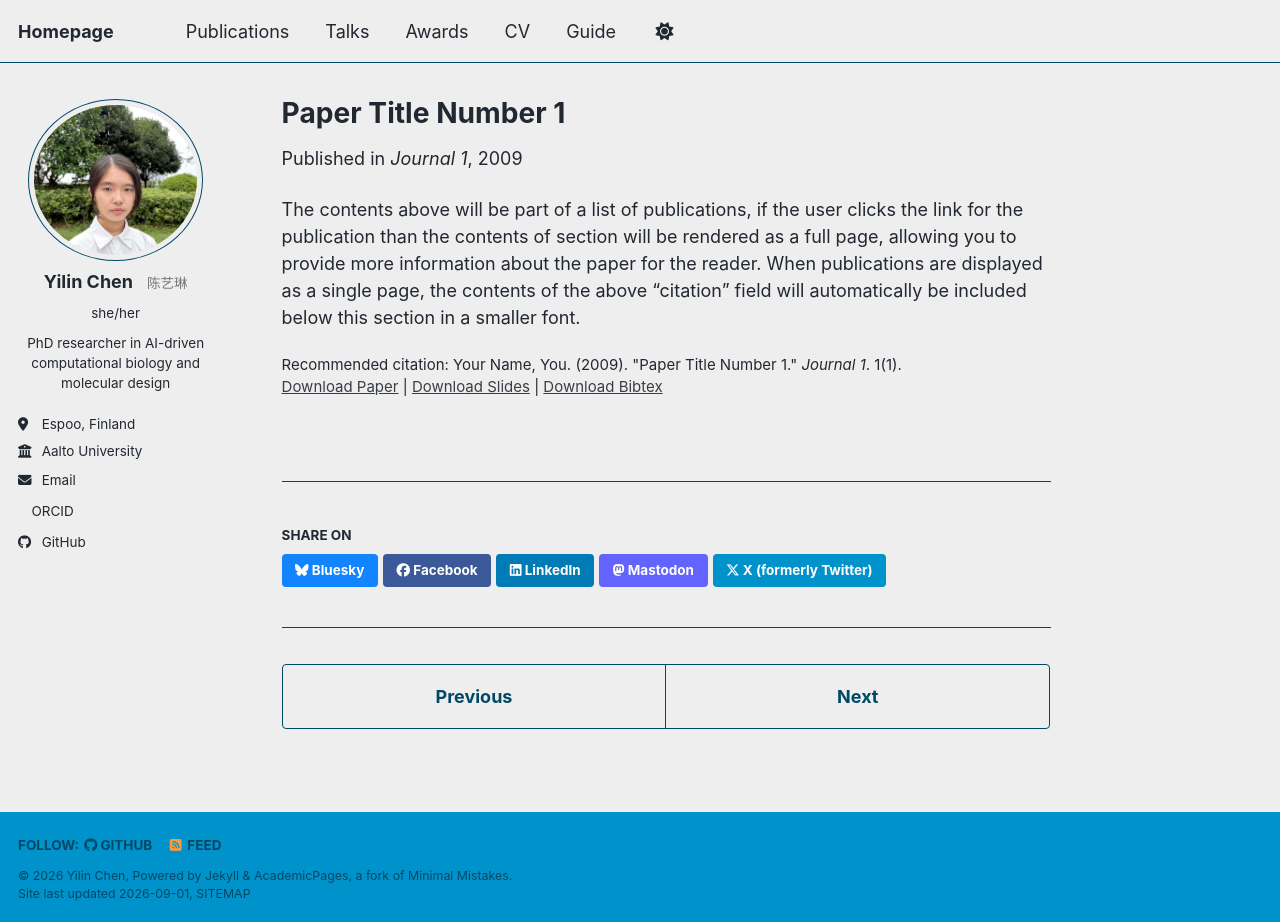
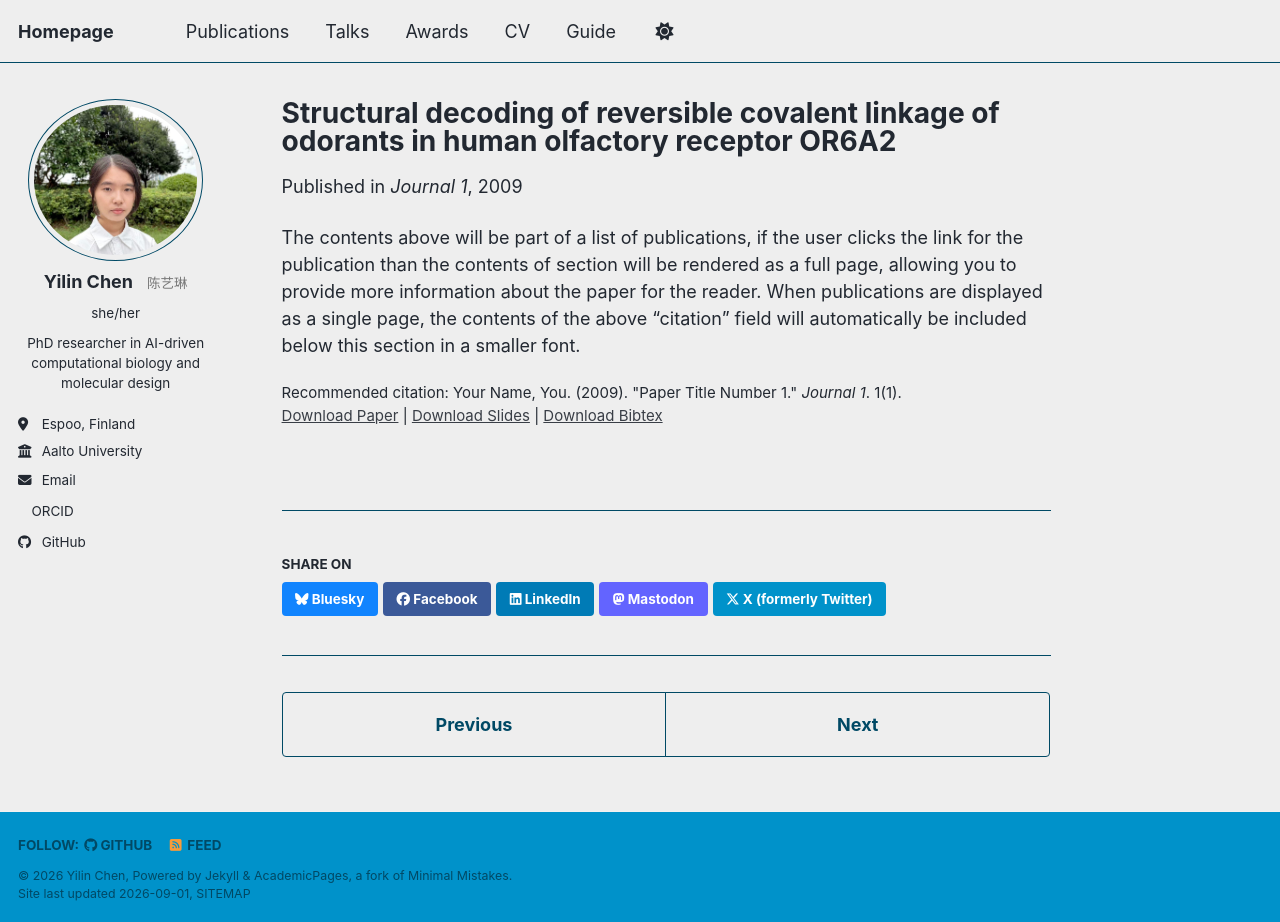
Before and after one commit to yilinchen1205/yilinchen.github.io, a Jekyll site: the page built from _publications/2009-10-01-paper-title-number-1.md, in a window 1280 px wide and 922 px high. Built offline with Jekyll 4.4.1, drawn with Linux system fonts in a browser that asks for light colours; a style sheet for code colours, icons or effects is not loaded.

Commit message:
Update 2009-10-01-paper-title-number-1.md

```diff
--- a/_publications/2009-10-01-paper-title-number-1.md
+++ b/_publications/2009-10-01-paper-title-number-1.md
@@ -1,5 +1,5 @@
 ---
-title: "Paper Title Number 1"
+title: "Structural decoding of reversible covalent linkage of odorants in human olfactory receptor OR6A2"
 collection: publications
 category: manuscripts
 permalink: /publication/2009-10-01-paper-title-number-1
```
